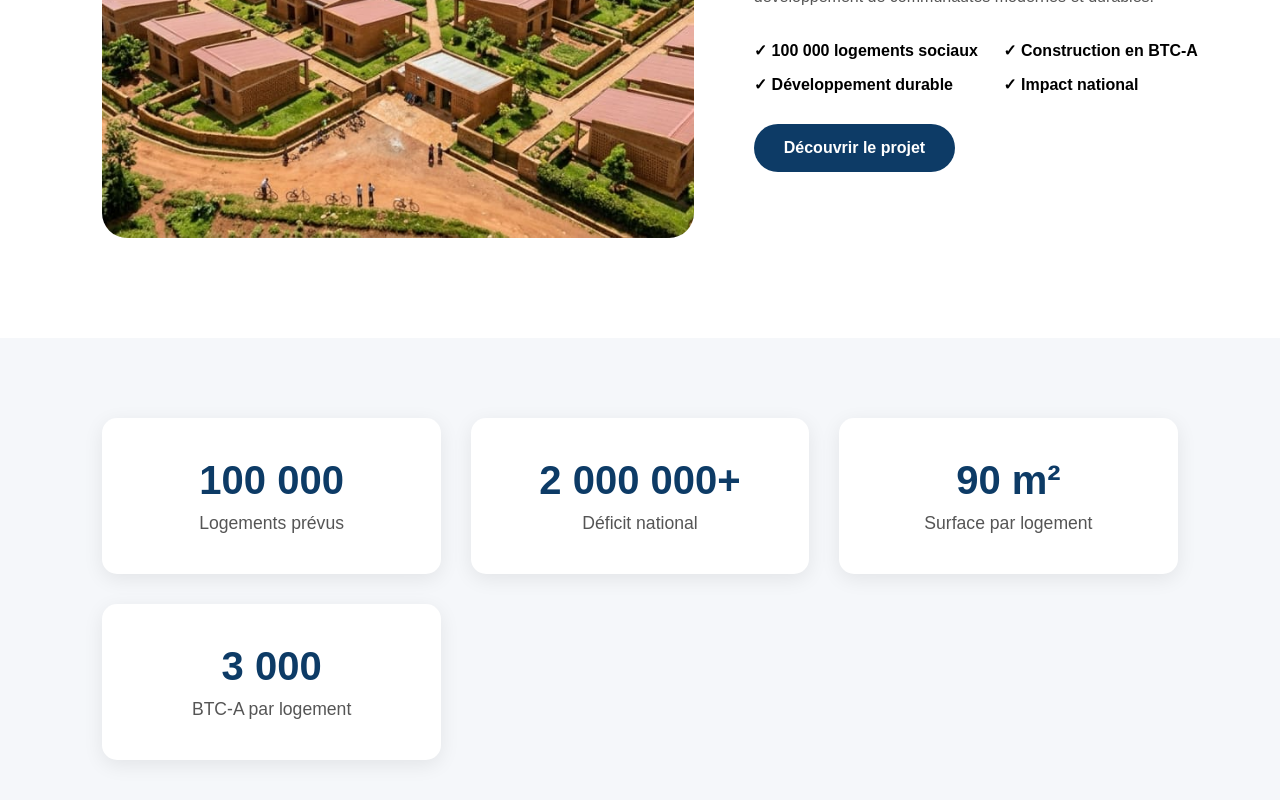
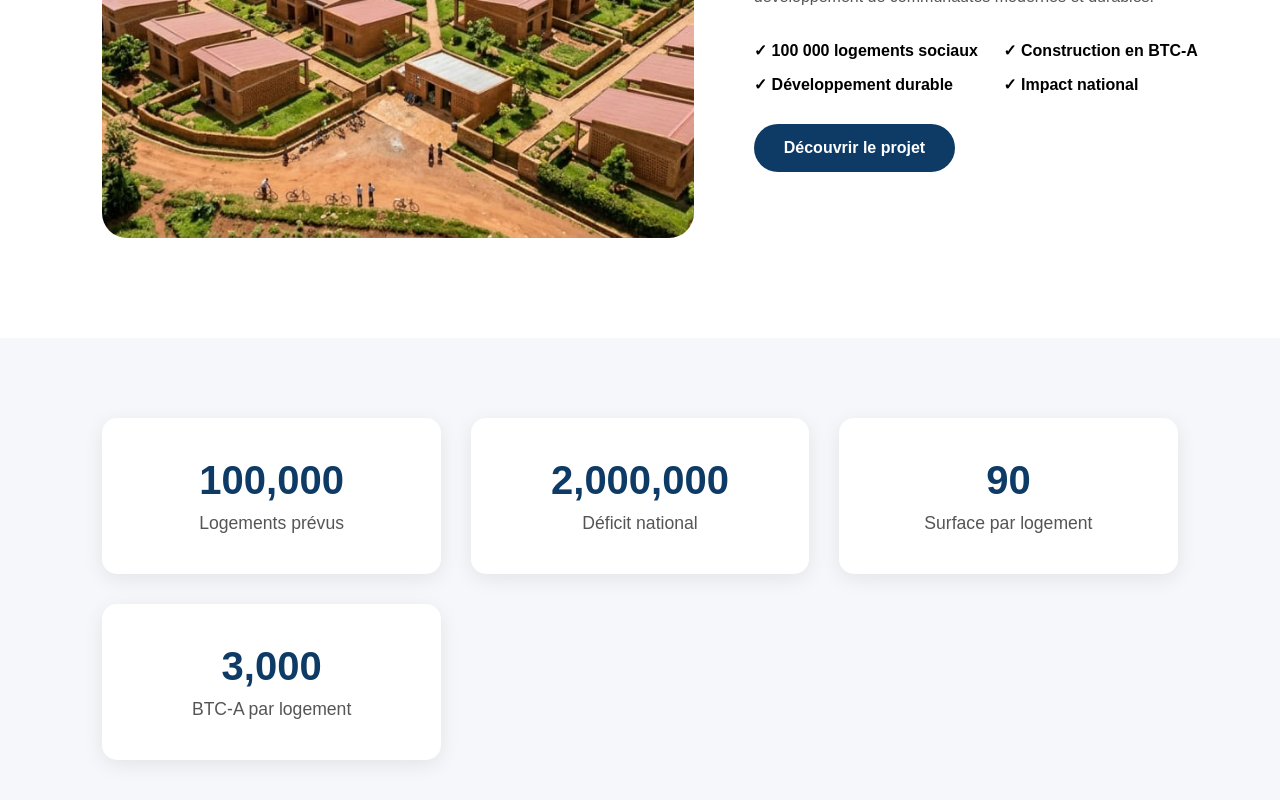
Before and after one commit to julienfabrice/habitat100k-react, a React (Vite) app: page / in a window 1280 px wide. Shown: the part 1266-2066 px from the top of the page. Built offline with nearby package versions, Linux system fonts and the light colour scheme.

Commit message:
Initialisation du projet React HABITAT 100K

```diff
--- a/package.json
+++ b/package.json
@@ -10,7 +10,9 @@
     "preview": "vite preview"
   },
   "dependencies": {
+    "framer-motion": "^12.40.0",
     "react": "^19.2.6",
+    "react-countup": "^6.5.3",
     "react-dom": "^19.2.6"
   },
   "devDependencies": {
--- a/src/components/HeroSlider.jsx
+++ b/src/components/HeroSlider.jsx
@@ -4,19 +4,19 @@ function HeroSlider() {
   const slides = [
     {
       image: "/slide1.jpeg",
-      title: "HABITAT 100K",
+      title: "Technologie BTC-A",
       description:
         "100 000 logements sociaux pour répondre durablement à la crise du logement au Cameroun.",
     },
     {
       image: "/slide2.jpeg",
-      title: "Technologie BTC-A",
+      title: "Vision Nationale",
       description:
         "Des constructions écologiques, durables et adaptées aux réalités locales.",
     },
     {
       image: "/image1.jpg",
-      title: "Vision Nationale",
+      title: "HABITAT 100K",
       description:
         "Un projet structurant porté par AKOK SARL pour bâtir le Cameroun de demain.",
     },
--- a/src/components/Stats.jsx
+++ b/src/components/Stats.jsx
@@ -1,31 +1,29 @@
+import { motion } from "framer-motion";
+import CountUp from "react-countup";
+
 function Stats() {
+
     const stats = [
-    {
-      number: "100 000",
-      label: "Logements prévus",
-    },
-    {
-      number: "2 000 000+",
-      label: "Déficit national",
-    },
-    {
-      number: "90 m²",
-      label: "Surface par logement",
-    },
-    {
-      number: "3 000",
-      label: "BTC-A par logement",
-    },
+        { id: 1, value: 100000, number: "100 000", label: "Logements prévus" },
+        { id: 2, value: 2000000, number: "2 000 000+", label: "Déficit national" },
+        { id: 3, value: 90, number: "90 m²", label: "Surface par logement" },
+        { id: 4, value: 3000, number: "3 000", label: "BTC-A par logement" },
     ];
 
     return (
         <section className="stats-section">
             <div className="stats-container">
                 {stats.map((stat, index) => (
-          <div className="stat-card" key={index}>
-            <h2>{stat.number}</h2>
+                    <motion.div
+                        className="stat-card"
+                        key={stat.id}
+                        initial={{ opacity: 0, y: 40 }}
+                        whileInView={{ opacity: 1, y: 0 }}
+                        transition={{ duration: 0.5, delay: index * 0.1 }}
+                    >
+                        <h2>{stat.value.toLocaleString()}</h2>
                         <p>{stat.label}</p>
-          </div>
+                    </motion.div>
                 ))}
             </div>
         </section>
```
Also changed, not shown: 1 other file (tests, documents, lock files or other folders). Lines whose indentation alone changed are shown as unchanged.
